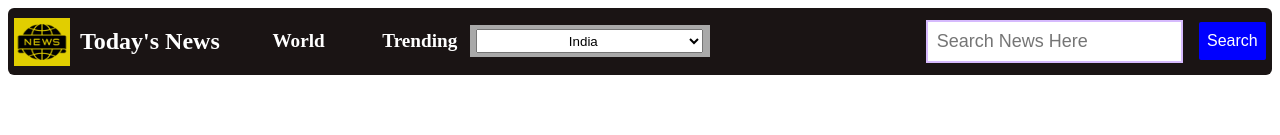
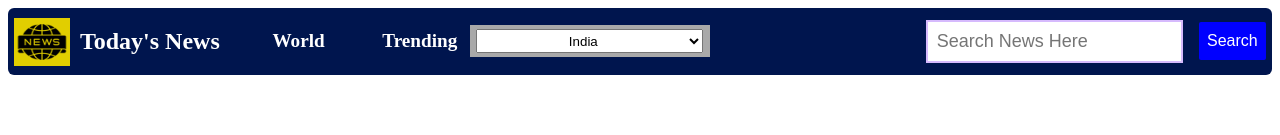
Before and after one commit to ahme1kash/React_News_API, a React (Vite) app: page / in a window 1280 px wide. Shown: the top 135 px of the page. Built offline with nearby package versions, Linux system fonts and the light colour scheme; no server answers.

Commit message:
Bg Color modified

```diff
--- a/src/Component/NewsApp/NewsApp.css
+++ b/src/Component/NewsApp/NewsApp.css
@@ -32,7 +32,7 @@ nav {
     display: flex;
     align-items: center;
     justify-content: space-around;
-    background-color: rgb(26, 20, 20);
+    background-color: rgb(0, 21, 78);
     border-radius: 6px;
     width: 100%;
     margin-top: 0.2em;
```
